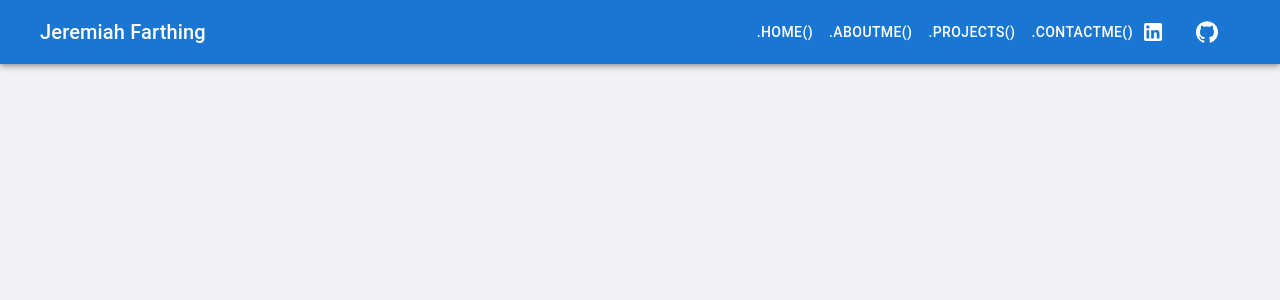
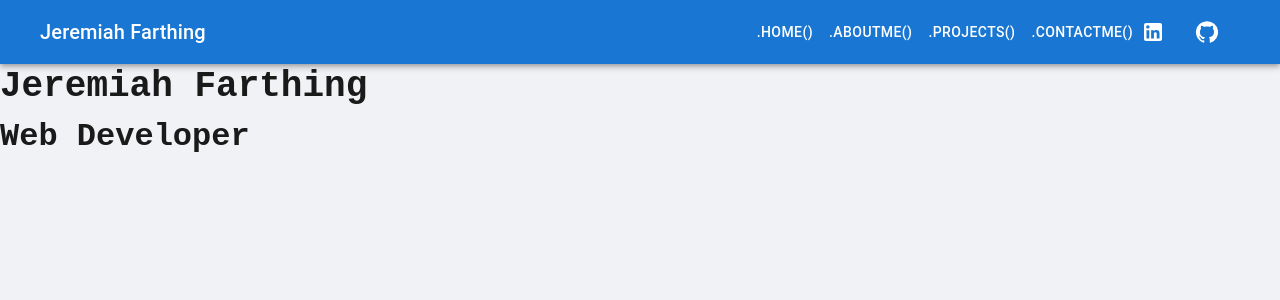
Before and after one commit to jefarth/react-portfolio, a React (Create React App) app: page / in a window 1280 px wide. Shown: the top 300 px of the page. Built offline with nearby package versions, Linux system fonts and the light colour scheme.

Commit message:
created basic home page

```diff
--- a/src/App.js
+++ b/src/App.js
@@ -1,12 +1,14 @@
 import * as React from 'react';
-import { Grid } from '@mui/material'
+import { Grid } from '@mui/material';
 import Header from './components/Header';
+import Home from './components/Home';
 
 function App() {
   return (
     <>
     <Grid>
       <Header />
+      <Home />
     </Grid>
     </>
   );
--- /dev/null
+++ b/src/components/Home/index.js
@@ -0,0 +1,14 @@
+import { Grid } from '@mui/material';
+
+export const Home = () => {
+    return (
+        <Grid>
+            <Grid>
+                <h1 xs={12}>Jeremiah Farthing</h1>
+                <h2 xs={12}>Web Developer</h2>
+            </Grid>
+        </Grid>
+    );
+}
+
+export default Home;
```
